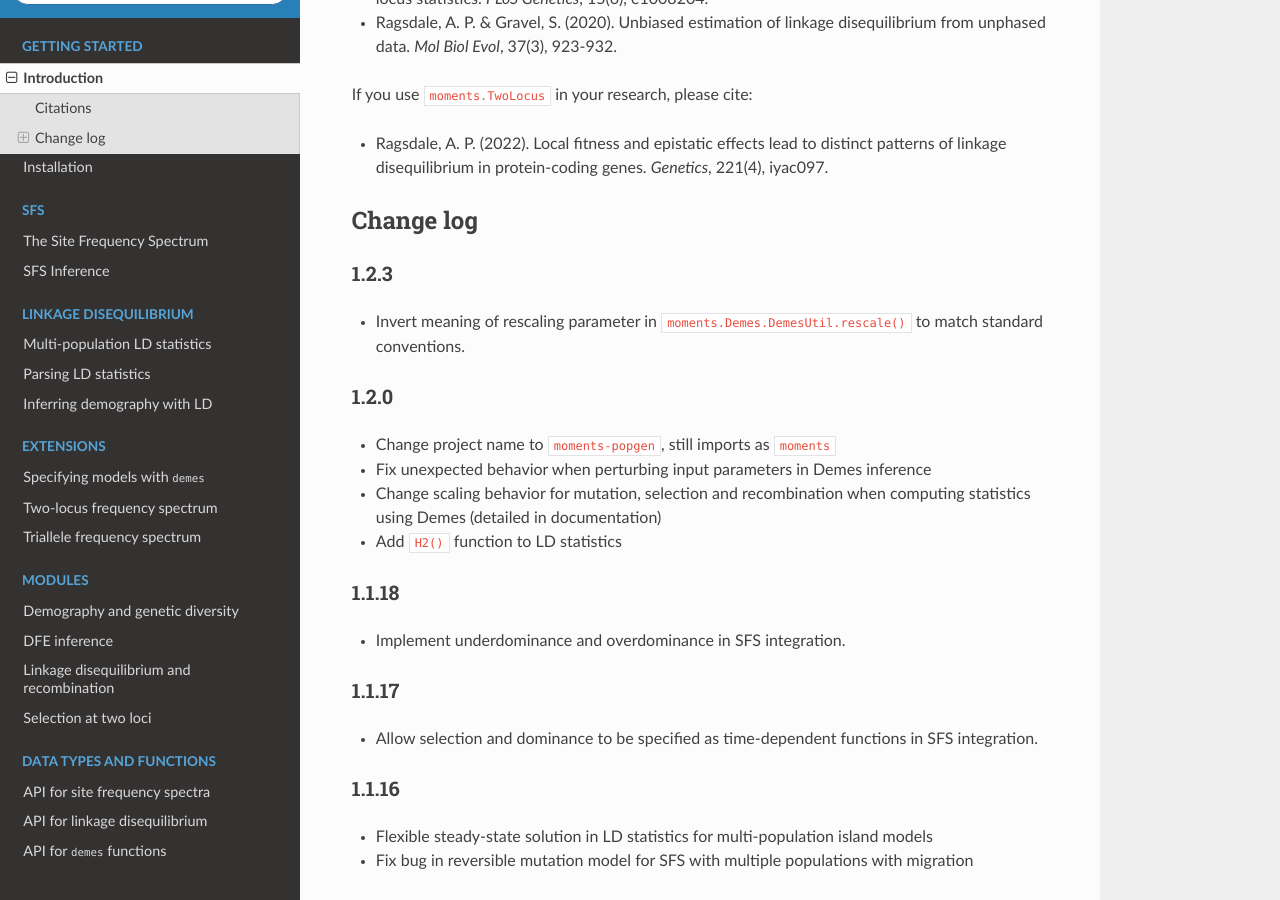
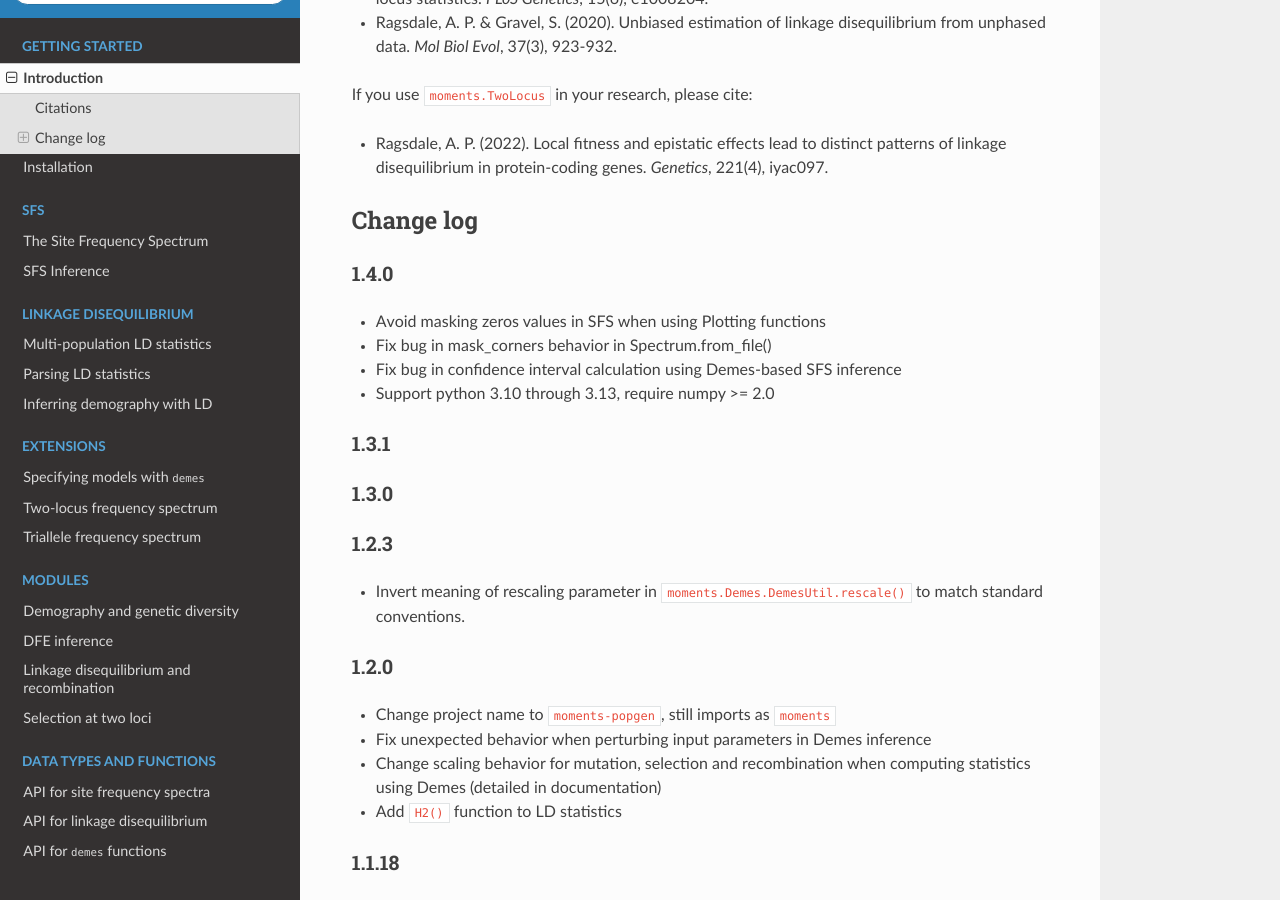
Before and after one commit to MomentsLD/moments, a Sphinx documentation site: the page built from docs/introduction.rst, in a window 1280 px wide and 900 px high, scrolled down 1034 px. Built offline with Sphinx 7.4.7 and the Read the Docs theme 3.1.0, drawn with Linux system fonts in a browser that asks for light colours.

Commit message:
Update docs

```diff
--- a/docs/introduction.rst
+++ b/docs/introduction.rst
@@ -60,6 +60,19 @@ If you use ``moments.TwoLocus`` in your research, please cite:
 **********
 Change log
 **********
+
+1.4.0
+=====
+- Avoid masking zeros values in SFS when using Plotting functions
+- Fix bug in mask_corners behavior in Spectrum.from_file()
+- Fix bug in confidence interval calculation using Demes-based SFS inference
+- Support python 3.10 through 3.13, require numpy >= 2.0
+
+1.3.1
+=====
+
+1.3.0
+=====
 
 1.2.3
 =====
```
